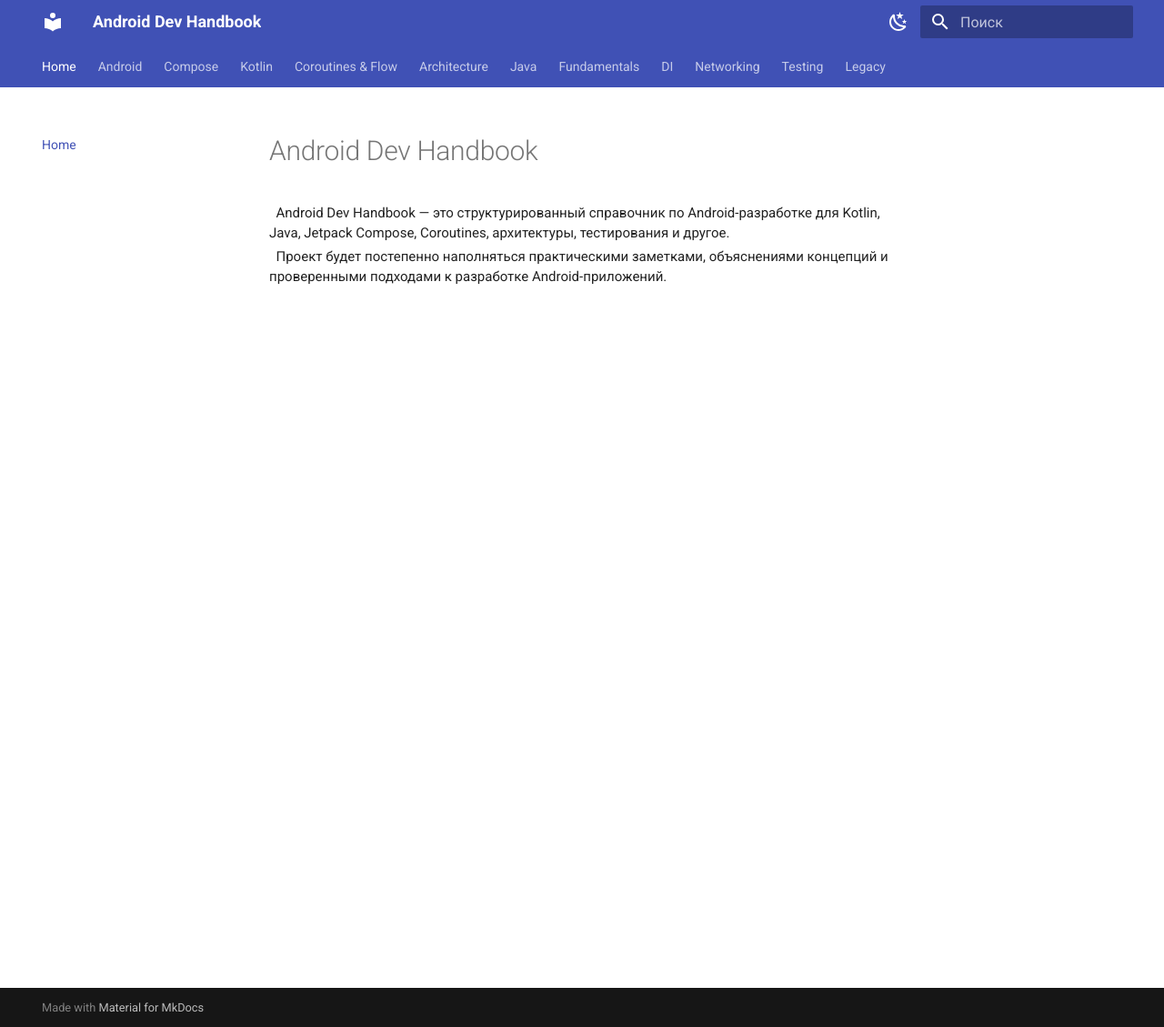
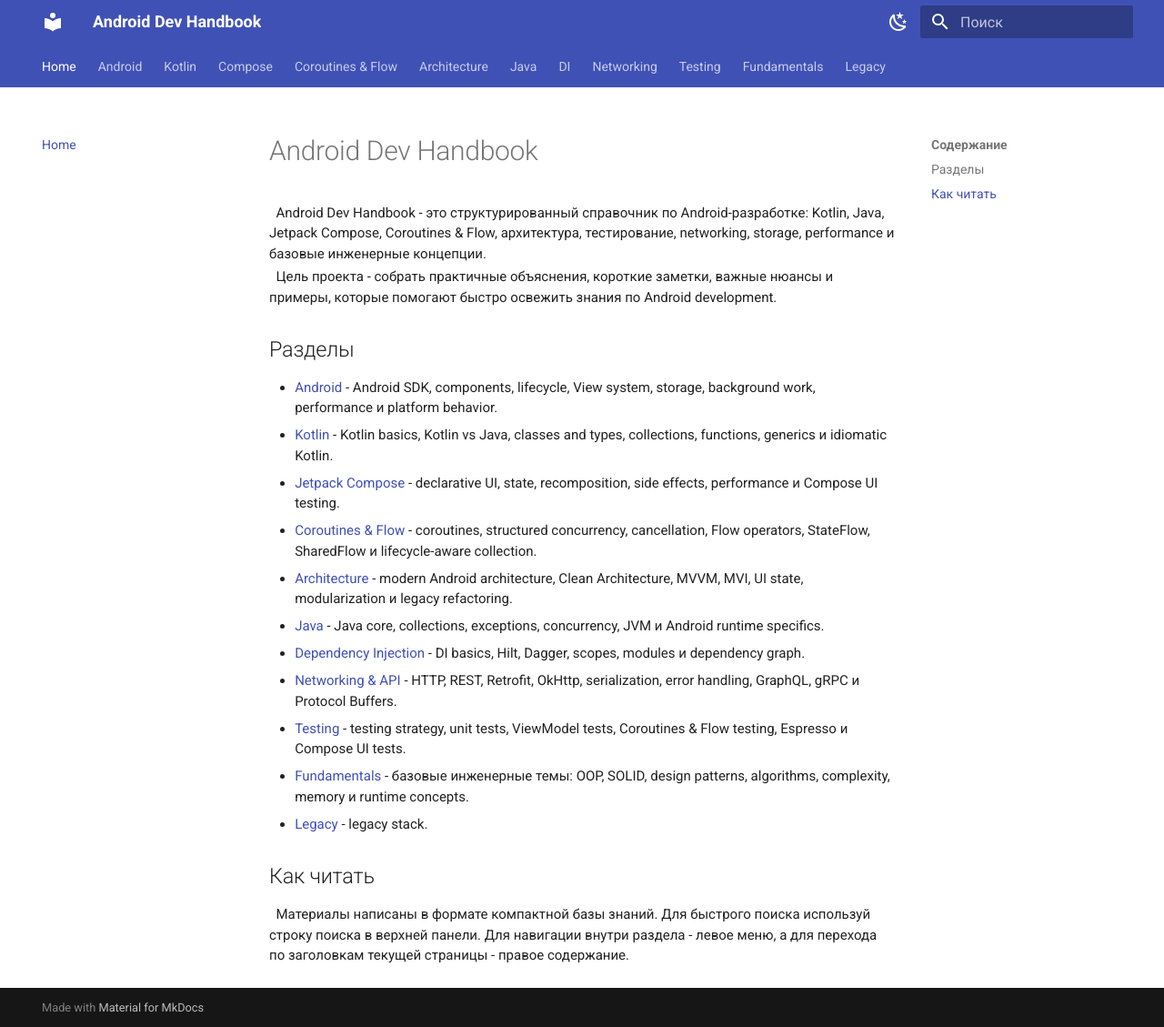
Before and after one commit to khodorkin-dmitrii/android-dev-handbook, an MkDocs documentation site: the page built from docs/index.md, in a window 1280 px wide and 1129 px high. Shown: the whole window at 91% size. Built offline with MkDocs 1.6.1 and Material for MkDocs 9.7.7, drawn with Linux system fonts in a browser that asks for light colours.

Commit message:
update home

```diff
--- a/docs/index.md
+++ b/docs/index.md
@@ -1,5 +1,23 @@
 # Android Dev Handbook
 
-Android Dev Handbook — это структурированный справочник по Android-разработке для Kotlin, Java, Jetpack Compose, Coroutines, архитектуры, тестирования и другое.
+Android Dev Handbook - это структурированный справочник по Android-разработке: Kotlin, Java, Jetpack Compose, Coroutines & Flow, архитектура, тестирование, networking, storage, performance и базовые инженерные концепции.
 
-Проект будет постепенно наполняться практическими заметками, объяснениями концепций и проверенными подходами к разработке Android-приложений.
+Цель проекта - собрать практичные объяснения, короткие заметки, важные нюансы и примеры, которые помогают быстро освежить знания по Android development.
+
+## Разделы
+
+* [Android](android/) - Android SDK, components, lifecycle, View system, storage, background work, performance и platform behavior.
+* [Kotlin](kotlin/) - Kotlin basics, Kotlin vs Java, classes and types, collections, functions, generics и idiomatic Kotlin.
+* [Jetpack Compose](compose/) - declarative UI, state, recomposition, side effects, performance и Compose UI testing.
+* [Coroutines & Flow](coroutines-flow/) - coroutines, structured concurrency, cancellation, Flow operators, StateFlow, SharedFlow и lifecycle-aware collection.
+* [Architecture](architecture/) - modern Android architecture, Clean Architecture, MVVM, MVI, UI state, modularization и legacy refactoring.
+* [Java](java/) - Java core, collections, exceptions, concurrency, JVM и Android runtime specifics.
+* [Dependency Injection](di/) - DI basics, Hilt, Dagger, scopes, modules и dependency graph.
+* [Networking & API](networking/) - HTTP, REST, Retrofit, OkHttp, serialization, error handling, GraphQL, gRPC и Protocol Buffers.
+* [Testing](testing/) - testing strategy, unit tests, ViewModel tests, Coroutines & Flow testing, Espresso и Compose UI tests.
+* [Fundamentals](fundamentals/) - базовые инженерные темы: OOP, SOLID, design patterns, algorithms, complexity, memory и runtime concepts.
+* [Legacy](legacy/) - legacy stack.
+
+## Как читать
+
+Материалы написаны в формате компактной базы знаний. Для быстрого поиска используй строку поиска в верхней панели. Для навигации внутри раздела - левое меню, а для перехода по заголовкам текущей страницы - правое содержание.
--- a/mkdocs.yml
+++ b/mkdocs.yml
@@ -45,13 +45,6 @@
       - Background Work & System Behavior: android/background-work-system-behavior.md
       - Storage: android/storage.md
       - Performance & Memory: android/performance-memory.md
-  - Compose:
-      - Overview: compose/index.md
-      - Compose Basics: compose/basics.md
-      - State & Recomposition: compose/state-recomposition.md
-      - Side Effects: compose/side-effects.md
-      - Compose Performance: compose/performance.md
-      - Compose Testing: compose/testing.md
   - Kotlin:
       - Overview: kotlin/index.md
       - Basics: kotlin/basics.md
@@ -60,6 +53,13 @@
       - Collections: kotlin/collections.md
       - Functions: kotlin/functions.md
       - Generics: kotlin/generics.md
+  - Compose:
+      - Overview: compose/index.md
+      - Compose Basics: compose/basics.md
+      - State & Recomposition: compose/state-recomposition.md
+      - Side Effects: compose/side-effects.md
+      - Compose Performance: compose/performance.md
+      - Compose Testing: compose/testing.md
   - Coroutines & Flow:
       - Overview: coroutines-flow/index.md
       - Coroutines Basics: coroutines-flow/basics.md
@@ -81,13 +81,6 @@
       - Java Concurrency: java/concurrency.md
       - Java Exceptions: java/exceptions.md
       - JVM / Android Runtime: java/jvm-android-runtime.md
-  - Fundamentals:
-      - Overview: fundamentals/index.md
-      - OOP: fundamentals/oop.md
-      - SOLID: fundamentals/solid.md
-      - Design Patterns: fundamentals/design-patterns.md
-      - Algorithms & Complexity: fundamentals/algorithms-complexity.md
-      - Memory & Runtime Basics: fundamentals/memory-runtime-basics.md
   - DI:
       - Overview: di/index.md
       - DI Basics: di/basics.md
@@ -105,4 +98,11 @@
       - ViewModel Testing: testing/viewmodel-testing.md
       - Coroutines & Flow Testing: testing/coroutines-flow-testing.md
       - Android UI Testing: testing/android-ui-testing.md
+  - Fundamentals:
+      - Overview: fundamentals/index.md
+      - OOP: fundamentals/oop.md
+      - SOLID: fundamentals/solid.md
+      - Design Patterns: fundamentals/design-patterns.md
+      - Algorithms & Complexity: fundamentals/algorithms-complexity.md
+      - Memory & Runtime Basics: fundamentals/memory-runtime-basics.md
   - Legacy: legacy/index.md
```
